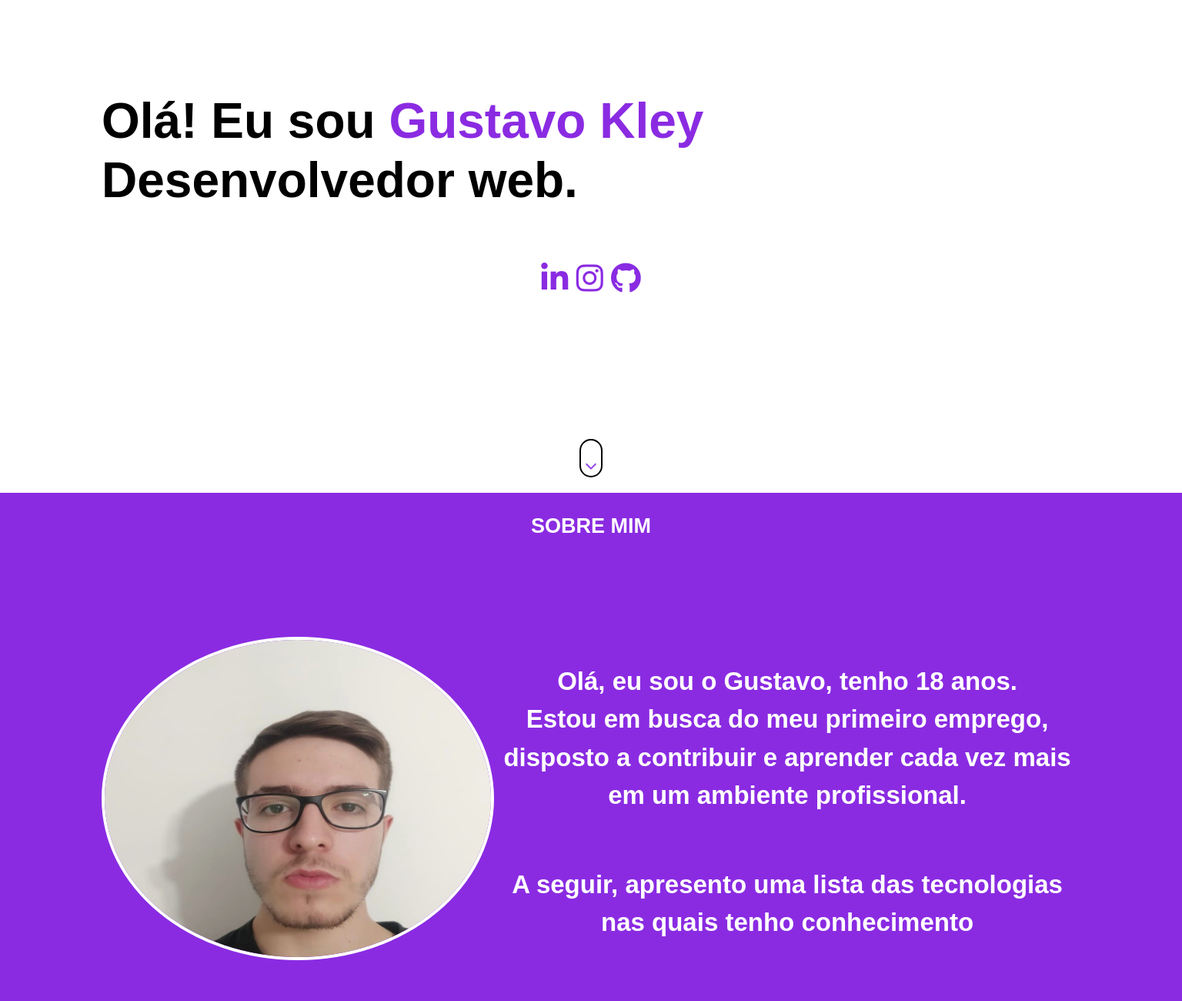
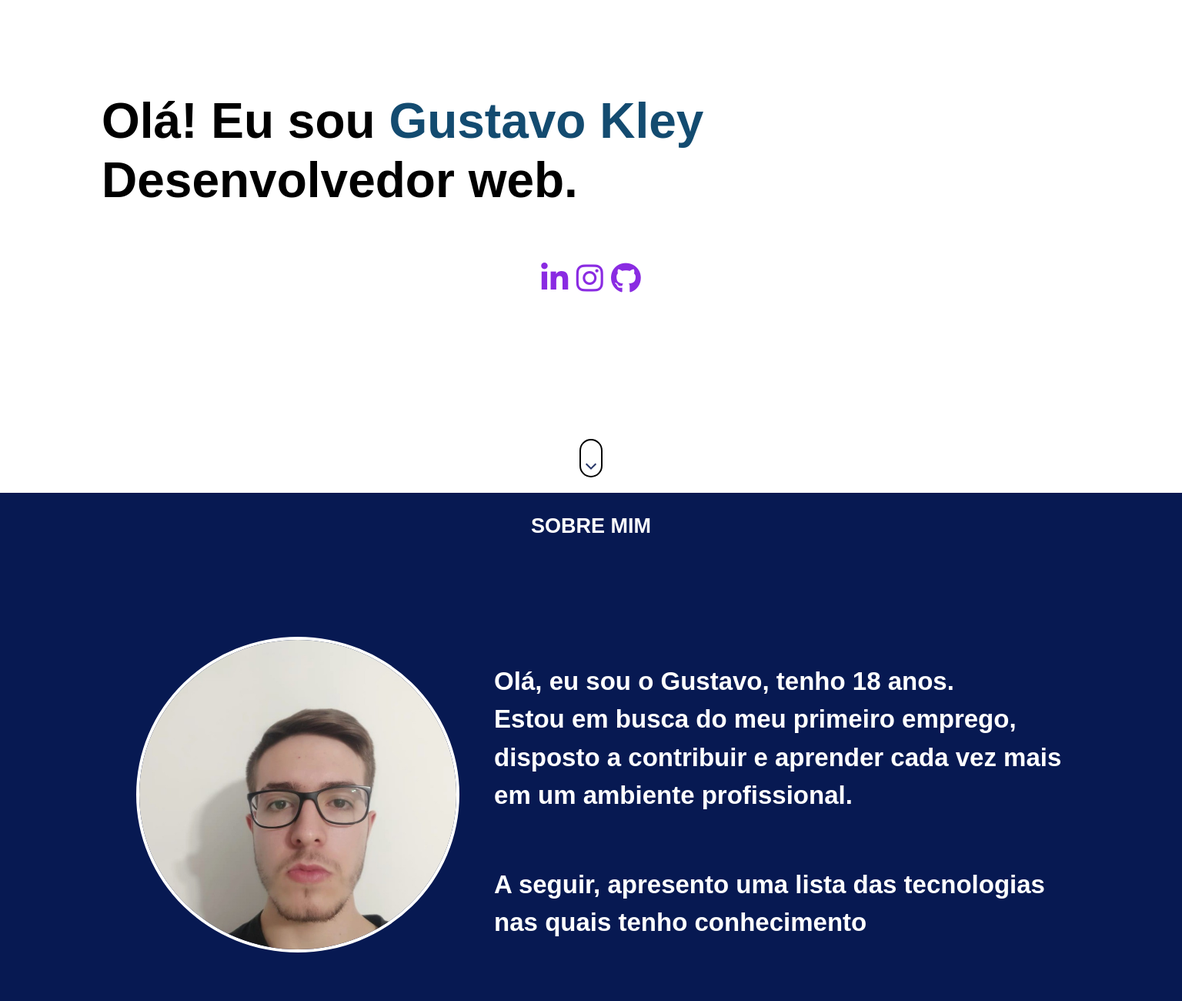
Before and after one commit to gustavo-kley/gustavo-kley.github.io, a plain HTML site: page index.html in a window 1536 px wide. Shown: the part 160-1460 px from the top of the page at 77% size. Drawn offline with nearby package versions, Linux system fonts and the light colour scheme.

Commit message:
Update estilo.css

```diff
--- a/estilo.css
+++ b/estilo.css
@@ -12,7 +12,7 @@
     transform: translateX(-50%);
     padding: 15px;
     border: 2px solid #000;
-    color: blueviolet;
+    color: #071952;
     border-radius: 5px;
     box-shadow: 0 4px 6px rgba(0, 0, 0, 0.1);
 } */
@@ -45,7 +45,7 @@ body {
     align-items: center;
     background: #fff;
     font-weight: 400;
-    color: #272341;
+    color: #071952;
     padding: 0rem 5.6rem;
     /* animation: hidden 1000ms linear forwards; */
 }
@@ -78,7 +78,7 @@ body {
 
 .name {
     visibility: hidden;
-    color: blueviolet;
+    color: #134B70;
     animation: fadeInName 3s ease forwards;
 }
 
@@ -148,7 +148,7 @@ body {
     position: absolute;
     top: 20%;
     left: 50%;
-    border: 2px solid blueviolet;
+    border: 2px solid #071952;
     transform: translate(-50%, -100%) rotate(45deg);
     border-top: none;
     border-left: none;
@@ -183,7 +183,6 @@ body {
 
 /* div sobre */
 #sobre {
-    height: 100vh;
     display: flex;
     align-items: flex-start;
     background-color: blueviolet;
@@ -251,7 +250,7 @@ body {
     height: 100%;
     display: flex;
     align-items: flex-start;
-    background-color: blueviolet;
+    background-color:  #071952;
     clip-path: none;
     font-family: "Poppins", sans-serif;
 }
@@ -274,7 +273,7 @@ body {
 }
 .cta-btn:hover {
     box-shadow: 2px whitesmoke;
-    color: blueviolet;
+    color: #071952;
     background-color: whitesmoke;
 }
 
@@ -872,7 +871,7 @@ footer {
         height: 100%;
         display: flex;
         align-items: center;
-        background-color: blueviolet;
+        background-color: #071952;
         clip-path: none;
         font-family: "Poppins", sans-serif;
     }
@@ -885,8 +884,8 @@ footer {
     }
 
     .sobre-image .perfil-image {
-        width: 520px;
-        height: 420px;
+        width: 420px;
+        height: 410px;
         border: 4px solid white;
     }
 
@@ -918,7 +917,7 @@ footer {
         font-size: 33px;
         font-weight: bold;
         color: #ffffff;
-        text-align: center;
+        text-align: left;
         line-height: 1.5;
         font-family: 'Poppins',sans-serif;
     }
```
